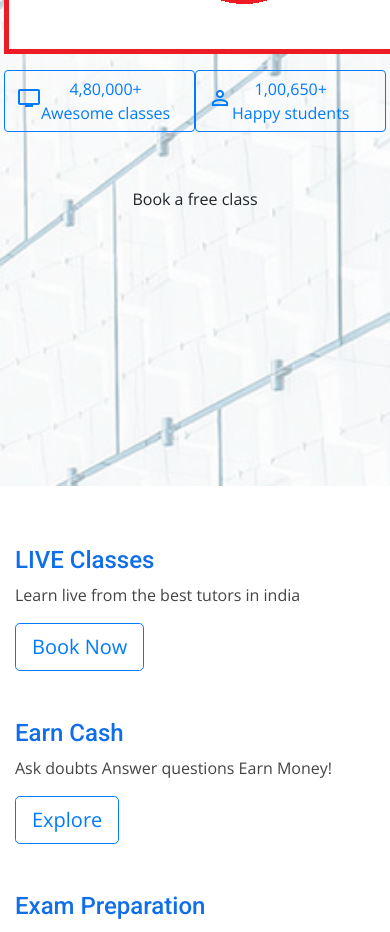
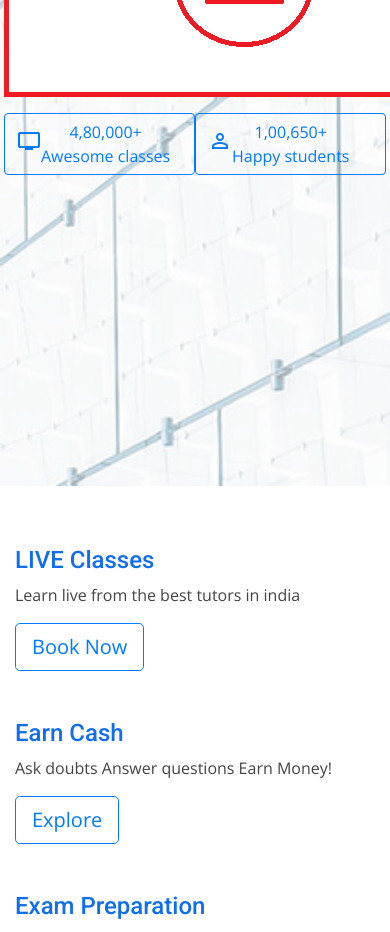
Before and after one commit to tppraveen/elearning, a plain HTML site: page index.html in a window 390 px wide. Shown: the part 780-1712 px from the top of the page. Drawn offline with nearby package versions, Linux system fonts and the light colour scheme.

Commit message:
Update index.html

```diff
--- a/index.html
+++ b/index.html
@@ -131,9 +131,6 @@
                         <p class="countdesc mb-0">Happy students</p>
                     </div>
                 </div>
-            </div>
-            <div class="row d-block d-md-none text-center">
-                <button class="btn btnstyle mt-5 freetrialbuttonclick" id="homepagebanner">Book a free class</button>
             </div>
         </div>
     </div>
```
